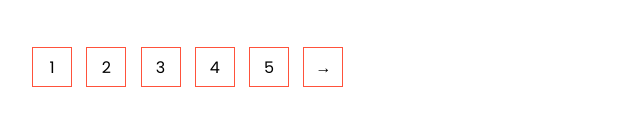
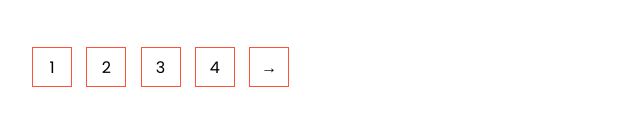
Before and after one commit to utkarshgoel10/detailspg, a plain HTML site: page products.html in a window 1280 px wide. Shown: the part 1559-1684 px from the top of the page, 103-743 px from the left. Drawn offline with Linux system fonts and the light colour scheme.

Commit message:
Update products.html

```diff
--- a/products.html
+++ b/products.html
@@ -139,7 +139,7 @@
 	<span>2</span>
 	<span>3</span>
 	<span>4</span>
-	<span>5</span>
+
 	<span>&#8594;</span>
 </div>
 
```
